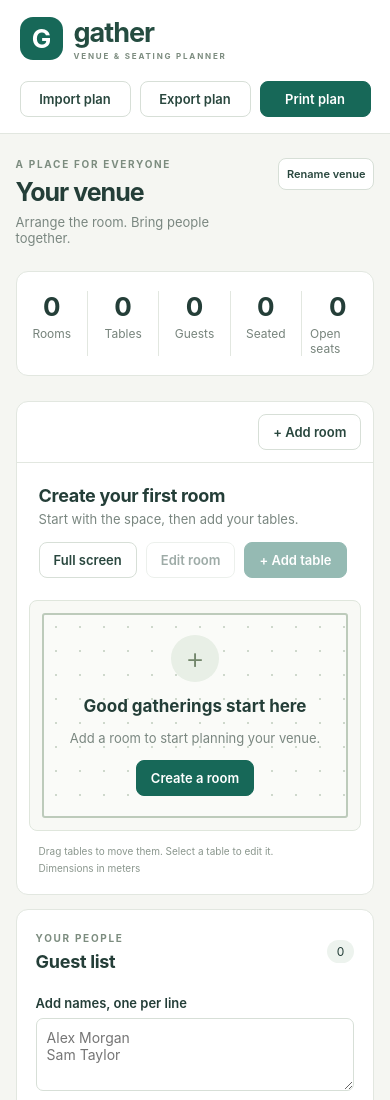
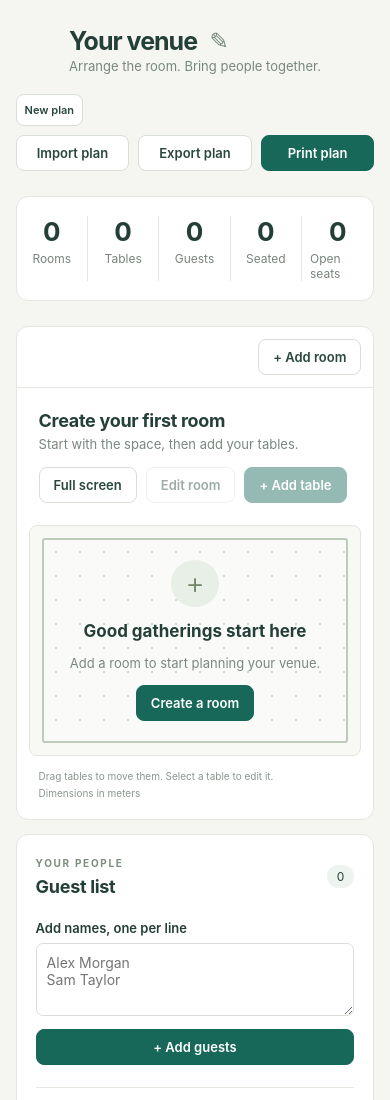
Before and after one commit to mastrup/seating-planner, a website: page public/index.html in a window 390 px wide. Shown: the top 1100 px of the page. Drawn offline with Linux system fonts and the light colour scheme.

Commit message:
Simplified UI
- Simplified UI
- Rearranged buttons

```diff
--- a/public/app.js
+++ b/public/app.js
@@ -656,6 +656,16 @@ $("delete-item").addEventListener("click", () => {
 });
 for (const id of ["close-dialog", "cancel-dialog"]) $(id).addEventListener("click", () => $("editor-dialog").close());
 $("rename-venue").addEventListener("click", () => openEditor("venue"));
+$("new-plan-button").addEventListener("click", () => {
+  if (!confirm("Start a new plan? Export your current plan first if you want to keep it.")) return;
+  activeRoomId = null;
+  selectedTableId = null;
+  $("guest-search").value = "";
+  $("unseated-only").checked = false;
+  $("guest-names").value = "";
+  commit(createPlan());
+  notify("New plan created.");
+});
 $("add-room").addEventListener("click", () => openEditor("room"));
 $("add-table").addEventListener("click", () => openEditor("table"));
 $("edit-room").addEventListener("click", () => openEditor("room", activeRoomId));
--- a/public/index.html
+++ b/public/index.html
@@ -10,20 +10,25 @@
   <script src="./app.js" defer></script>
 </head>
 <body>
-  <header class="app-header">
-    <a class="brand" href="./"><span class="brand-mark">G</span><span>gather<small>VENUE &amp; SEATING PLANNER</small></span></a>
-    <div class="header-actions">
-      <span id="save-status" class="save-status">Saved in this browser</span>
-      <button id="import-button">Import plan</button>
-      <input id="import-file" type="file" accept=".json,application/json" hidden>
-      <button id="export-button">Export plan</button>
-      <button id="print-button" class="primary">Print plan</button>
-    </div>
-  </header>
   <main>
     <section class="venue-heading">
-      <div><p class="eyebrow">A PLACE FOR EVERYONE</p><h1 id="venue-title">Your venue</h1><p class="muted">Arrange the room. Bring people together.</p></div>
-      <button id="rename-venue">Rename venue</button>
+      <div>
+        <div class="venue-title-row">
+          <h1 id="venue-title">Your venue</h1>
+          <button id="rename-venue" class="icon-button rename-venue-button" type="button" aria-label="Rename venue" title="Rename venue">&#9998;</button>
+        </div>
+        <p class="muted">Arrange the room. Bring people together.</p>
+      </div>
+      <div class="venue-actions">
+        <button id="new-plan-button">New plan</button>
+        <span id="save-status" class="save-status">Saved in this browser</span>
+        <div class="header-actions">
+          <button id="import-button">Import plan</button>
+          <input id="import-file" type="file" accept=".json,application/json" hidden>
+          <button id="export-button">Export plan</button>
+          <button id="print-button" class="primary">Print plan</button>
+        </div>
+      </div>
     </section>
     <section class="stats" aria-label="Plan overview">
       <div><strong id="room-count">0</strong><span>Rooms</span></div>
--- a/public/styles.css
+++ b/public/styles.css
@@ -19,14 +19,14 @@ h2 { font-size: 18px; letter-spacing: -.3px; }
 h3 { font-size: 17px; }
 .muted { color: #7a8780; font-size: 13px; }
 .eyebrow { color: #7c8c7f; font-size: 10px; font-weight: 700; letter-spacing: 1.7px; margin-bottom: 7px; }
-.app-header { background: #fff; border-bottom: 1px solid var(--border); padding: 20px 4%; display: flex; justify-content: space-between; align-items: center; gap: 20px; }
-.brand { display: flex; gap: 11px; align-items: center; text-decoration: none; color: #244c40; font-size: 27px; font-weight: 700; letter-spacing: -1px; }
-.brand small { display: block; font-size: 8px; letter-spacing: 1.8px; margin-top: 2px; color: #7c8c7f; }
-.brand-mark { display: grid; place-items: center; width: 43px; height: 43px; border-radius: 13px; background: var(--green); color: white; font-size: 26px; }
 .header-actions, .toolbar-actions { display: flex; align-items: center; gap: 9px; flex-wrap: wrap; }
 .save-status { font-size: 11px; color: #728779; margin-right: 10px; }
 main { max-width: 1600px; margin: auto; padding: 32px 4% 18px; }
 .venue-heading { display: flex; align-items: center; justify-content: space-between; gap: 20px; margin-bottom: 25px; }
+.venue-actions { display: flex; align-items: center; justify-content: flex-end; gap: 9px; flex-wrap: wrap; }
+.venue-title-row { display: flex; align-items: center; gap: 5px; }
+.venue-title-row h1 { margin: 0; }
+.rename-venue-button { flex-shrink: 0; width: 34px; height: 34px; padding: 0 !important; display: grid; place-items: center; color: #728779; }
 .stats { display: grid; grid-template-columns: repeat(5, 1fr); background: white; border: 1px solid var(--border); border-radius: 12px; margin-bottom: 25px; padding: 19px 0; }
 .stats div { padding: 0 24px; border-right: 1px solid var(--border); display: flex; align-items: center; gap: 13px; }
 .stats div:last-child { border: 0; }
@@ -131,12 +131,12 @@ dialog::backdrop { background: #1c342a66; backdrop-filter: blur(3px); }
   .canvas-scroll { margin: 0 12px; padding: 12px; }
 }
 @media (max-width: 700px) {
-  .app-header { align-items: flex-start; flex-direction: column; padding: 16px 5%; }
+  .venue-heading { flex-direction: column; }
+  .venue-actions { width: 100%; justify-content: flex-start; }
   .header-actions { width: 100%; }
   .header-actions button { flex: 1; padding: 9px; }
   main { padding: 24px 4%; }
-  .venue-heading { align-items: flex-start; }
-  .venue-heading > button { flex-shrink: 0; padding: 8px; font-size: 11px; }
+  .venue-actions > button { flex-shrink: 0; padding: 8px; font-size: 11px; }
   .workspace { display: flex; flex-direction: column; }
   .layout-panel { width: 100%; order: -1; }
   .guests-panel { width: 100%; }
```
